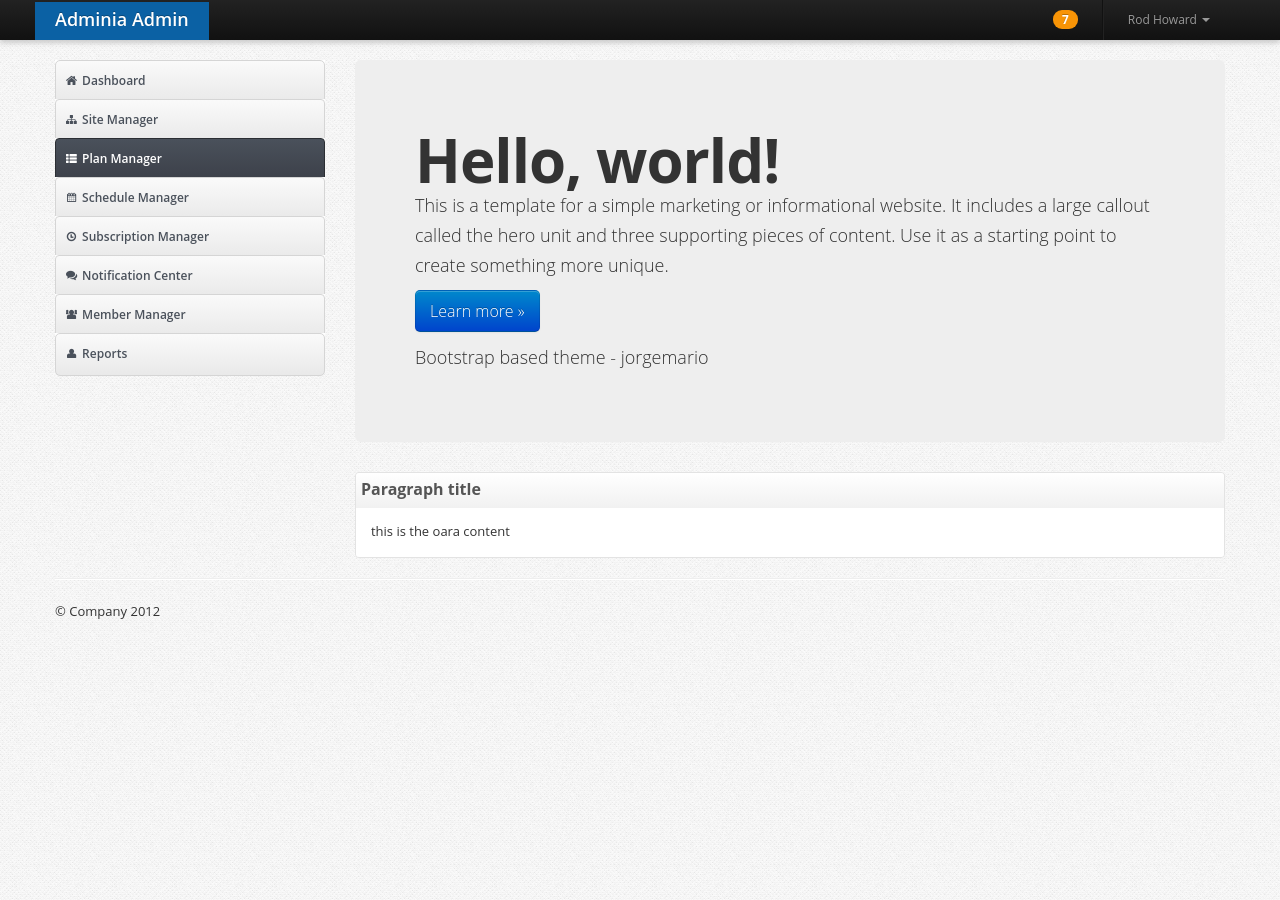
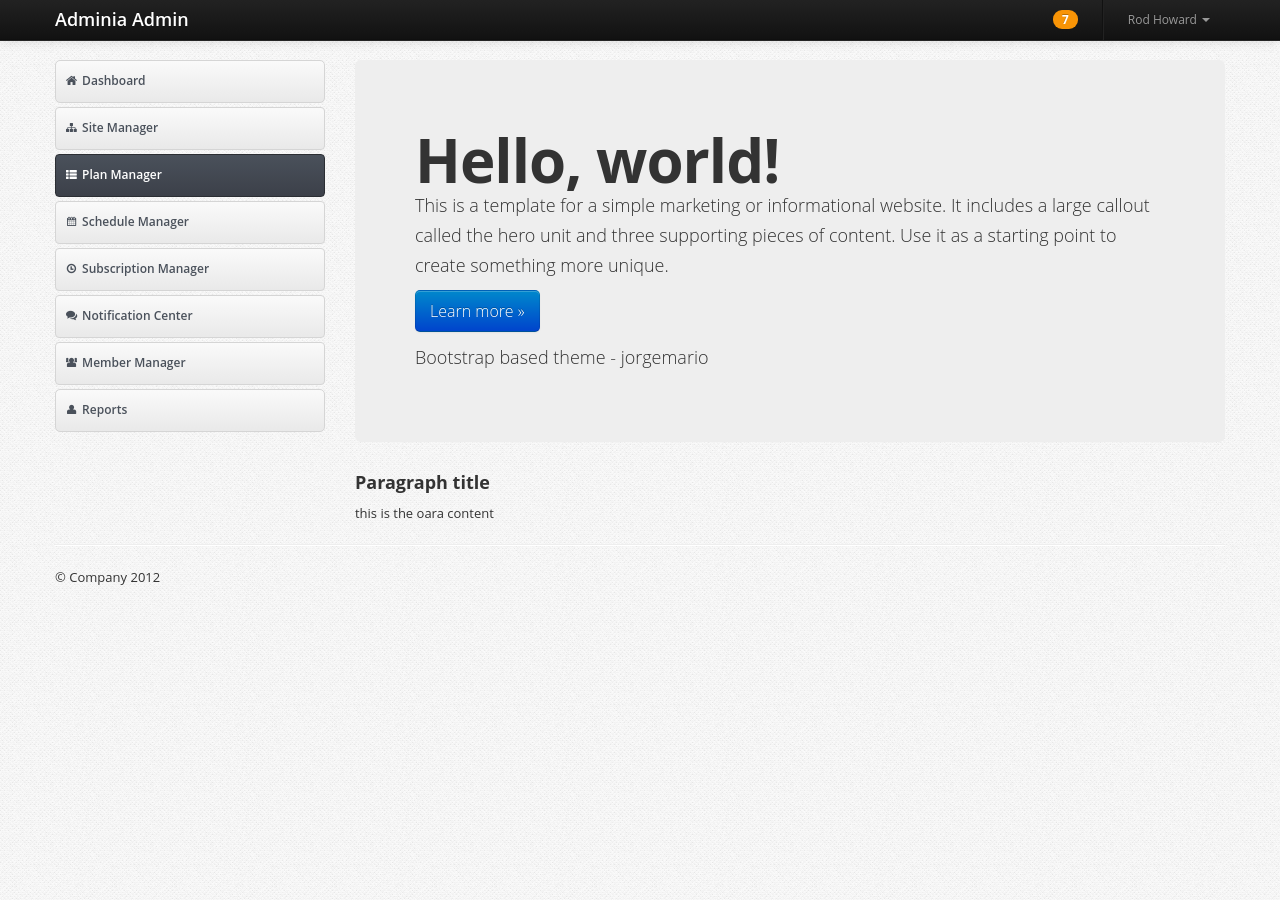
Before and after one commit to jorgemario/admin-bootstrap-theme, a Jekyll site: the page built from source/index.html, in a window 1280 px wide. Built offline with Jekyll 4.4.1, drawn with Linux system fonts in a browser that asks for light colours.

Commit message:
dashboard

```diff
--- a/sass/base.scss
+++ b/sass/base.scss
@@ -13,65 +13,3 @@
 @mixin gradient {
   @include background-image(linear-gradient(center top, $gradient-start-color $gradient-end-color));
 }
-
-body {
-  background: url($backgroundImage) repeat transparent;
-}
-
-.brand {
-  background-color: $primary-color;
-  color: white;
-}
-
-.brand:hover {
-  text-decoration: "underline";
-}
-
-.navbar-fixed-top {
-  .navbar-inner {
-    border: 0;
-    @include box-shadow(0 3px 5px hsl(0, 0%, 80%));
-  }
-}
-
-.para {
-  @include clearfix;
-  @include border-radius(4px);
-  width: auto;
-  margin-top: 1.5em;
-  border: 1px solid $border-color;
-
-  .para-title {
-    @include gradient;
-    /*background-color: $para-color;*/
-    height: 35px;
-    /*line-height: 35px;*/
-    font-weight: bold;
-    padding: 0 5px;
-
-    h4 {
-      font-size: 16px;
-      line-height: 33px;
-      color: $heading-color;
-      margin: 0;
-    }
-  }
-
-  .para-content {
-    background-color: white;
-    padding: 12px 15px 15px;
-  }
-}
-
-#sidenav {
-  ul {
-    background-color: white;
-  }
-  li {
-    @include gradient;
-    height: 35px;
-  }
-  .active {
-    background-color: $primary-color;
-  }
-}
--- a/source/css/site.css
+++ b/source/css/site.css
@@ -171,3 +171,50 @@
 .page-title > .pull-right{
 	margin-right: 15px;
 }
+
+.stat-container {
+	display: table;
+
+	margin-bottom: 1.5em;
+
+	width: 100%;
+}
+
+.stat-holder {
+	display: table-cell;
+
+	width: 25%;
+}
+
+.stat span {
+	display: block;
+	margin-bottom: .4em;
+	font-size: 32px;
+	font-weight: 600;
+	font-style: normal;
+	color: #4A515B;
+}
+
+.stat {
+	height: 50px;
+	padding: 15px;
+	margin-right: 1em;
+
+	font-size: 12px;
+	font-style: italic;
+	text-align: center;
+	color: #888;
+
+	background: #FFF;
+
+	border: 1px solid #CCC;
+
+	border-radius: 5px;
+
+	text-shadow: 1px 1px 2px rgba(255,255,255,.5);
+}
+
+
+.stat-container .stat-holder:last-child .stat {
+	margin: 0;
+}
--- a/source/stylesheets/base.css
+++ b/source/stylesheets/base.css
@@ -1,81 +1 @@
 /*@import "compass/css3/box-shadow";*/
-/* line 17, ../../sass/base.scss */
-body {
-  background: url("/images/groovepaper.png") repeat transparent;
-}
-
-/* line 21, ../../sass/base.scss */
-.brand {
-  background-color: #0b61a4;
-  color: white;
-}
-
-/* line 26, ../../sass/base.scss */
-.brand:hover {
-  text-decoration: "underline";
-}
-
-/* line 31, ../../sass/base.scss */
-.navbar-fixed-top .navbar-inner {
-  border: 0;
-  -webkit-box-shadow: 0 3px 5px #cccccc;
-  -moz-box-shadow: 0 3px 5px #cccccc;
-  box-shadow: 0 3px 5px #cccccc;
-}
-
-/* line 37, ../../sass/base.scss */
-.para {
-  overflow: hidden;
-  *zoom: 1;
-  -webkit-border-radius: 4px;
-  -moz-border-radius: 4px;
-  -ms-border-radius: 4px;
-  -o-border-radius: 4px;
-  border-radius: 4px;
-  width: auto;
-  margin-top: 1.5em;
-  border: 1px solid #e3e3e3;
-}
-/* line 44, ../../sass/base.scss */
-.para .para-title {
-  background-image: -webkit-gradient(linear, 50% 0%, 50% 100%, color-stop(0%, #ffffff), color-stop(100%, #f1f1f1));
-  background-image: -webkit-linear-gradient(center top, #ffffff, #f1f1f1);
-  background-image: -moz-linear-gradient(center top, #ffffff, #f1f1f1);
-  background-image: -o-linear-gradient(center top, #ffffff, #f1f1f1);
-  background-image: linear-gradient(center top, #ffffff, #f1f1f1);
-  /*background-color: $para-color;*/
-  height: 35px;
-  /*line-height: 35px;*/
-  font-weight: bold;
-  padding: 0 5px;
-}
-/* line 52, ../../sass/base.scss */
-.para .para-title h4 {
-  font-size: 16px;
-  line-height: 33px;
-  color: #555555;
-  margin: 0;
-}
-/* line 60, ../../sass/base.scss */
-.para .para-content {
-  background-color: white;
-  padding: 12px 15px 15px;
-}
-
-/* line 67, ../../sass/base.scss */
-#sidenav ul {
-  background-color: white;
-}
-/* line 70, ../../sass/base.scss */
-#sidenav li {
-  background-image: -webkit-gradient(linear, 50% 0%, 50% 100%, color-stop(0%, #ffffff), color-stop(100%, #f1f1f1));
-  background-image: -webkit-linear-gradient(center top, #ffffff, #f1f1f1);
-  background-image: -moz-linear-gradient(center top, #ffffff, #f1f1f1);
-  background-image: -o-linear-gradient(center top, #ffffff, #f1f1f1);
-  background-image: linear-gradient(center top, #ffffff, #f1f1f1);
-  height: 35px;
-}
-/* line 74, ../../sass/base.scss */
-#sidenav .active {
-  background-color: #0b61a4;
-}
```
Also changed, not shown: source/dashboard.html (added, +30 -0 lines), source/stylesheets/screen.css (+9 -9 lines).
